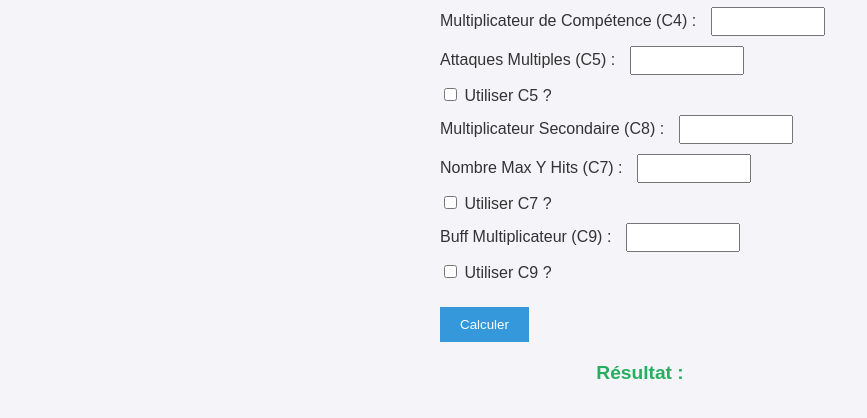
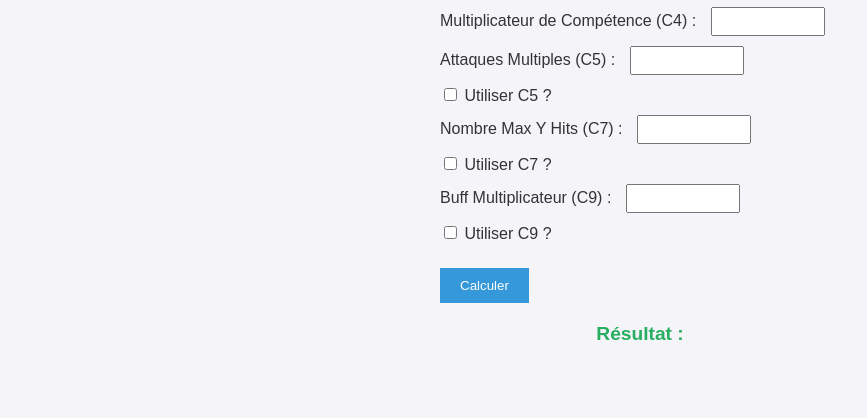
Before and after one commit to Neferth/calculatorflatBDO, a plain HTML site: page index.html in a window 1280 px wide. Shown: the part 112-530 px from the top of the page, without its empty margins (0-867 px from the left). Drawn offline with Linux system fonts and the light colour scheme.

Commit message:
index.html

```diff
--- a/index.html
+++ b/index.html
@@ -14,7 +14,6 @@
   <label>Multiplicateur de Compétence (C4) : <input type="number" id="C4" required></label>
   <label>Attaques Multiples (C5) : <input type="number" id="C5"></label>
   <label><input type="checkbox" id="B5"> Utiliser C5 ?</label>
-    <label>Multiplicateur Secondaire (C8) : <input type="number" id="C8"></label>
   <label>Nombre Max Y Hits (C7) : <input type="number" id="C7"></label>
   <label><input type="checkbox" id="B7"> Utiliser C7 ?</label>
   <label>Buff Multiplicateur (C9) : <input type="number" id="C9"></label>
```
Lines whose indentation alone changed are shown as unchanged.
